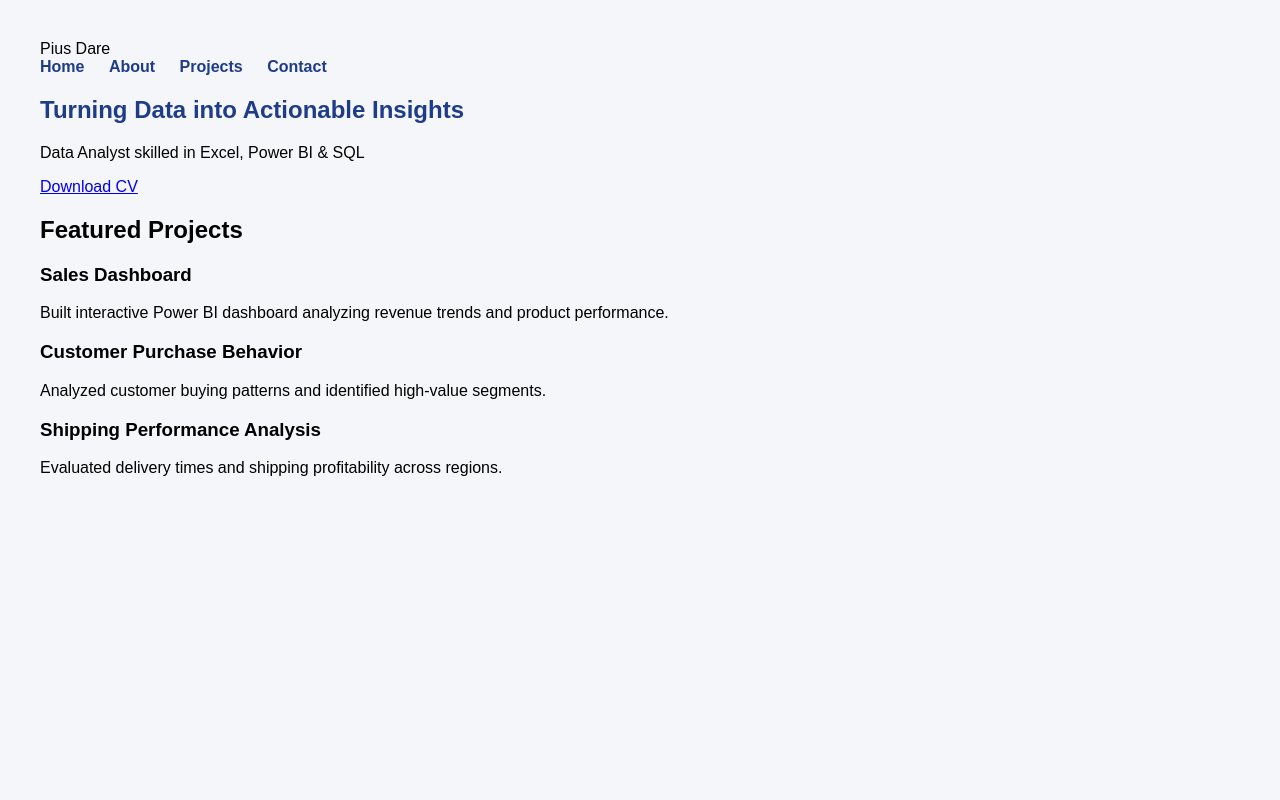
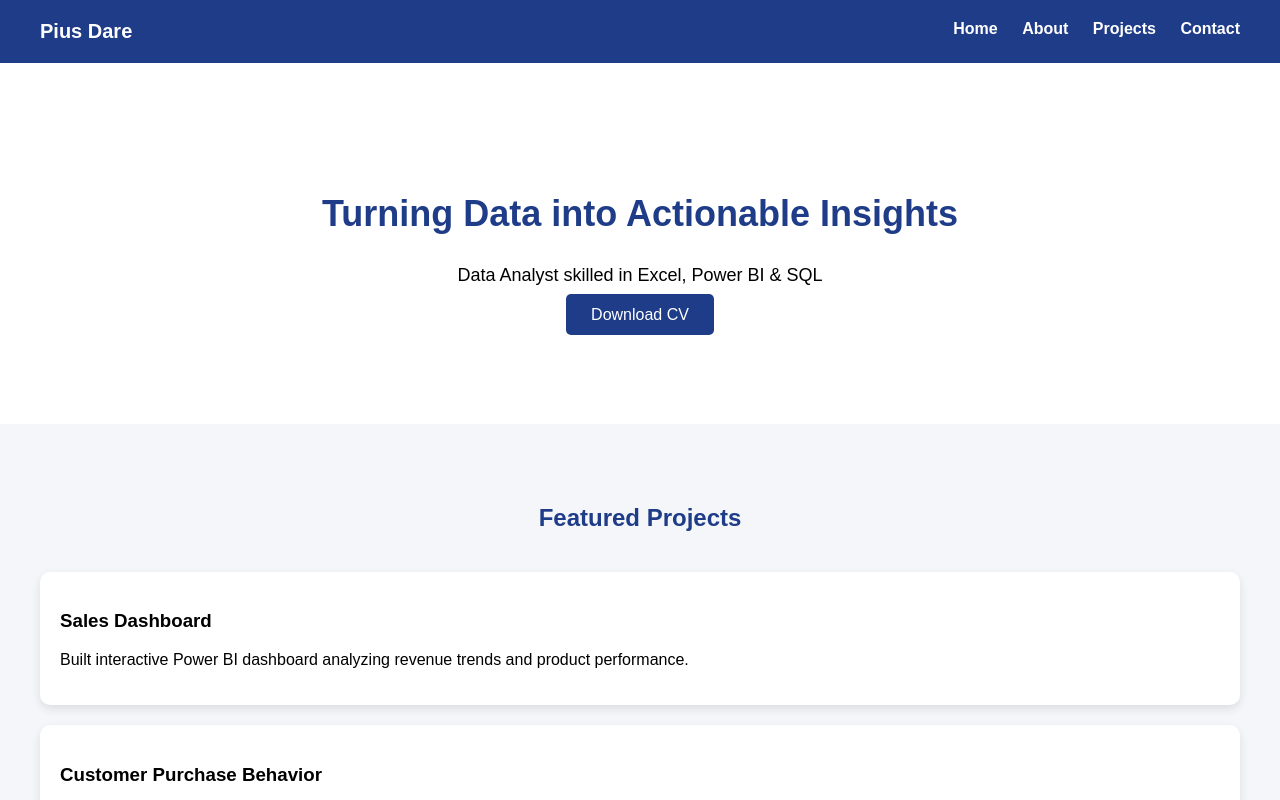
Before and after one commit to pison-ui/pius-data-portfolio-analysis, a plain HTML site: page index.html in a window 1280 px wide. Shown: the top 800 px of the page. Drawn offline with Linux system fonts and the light colour scheme.

Commit message:
Refactor CSS for layout and styling improvements

```diff
--- a/style.css
+++ b/style.css
@@ -1,20 +1,67 @@
 body {
-    font-family: Arial;
-    margin: 40px;
+    margin: 0;
+    font-family: Arial, sans-serif;
     background-color: #f4f6f9;
 }
 
-nav a {
-    margin-right: 20px;
+.navbar {
+    display: flex;
+    justify-content: space-between;
+    padding: 20px 40px;
+    background-color: #1f3c88;
+    color: white;
+}
+
+.navbar a {
+    color: white;
+    margin-left: 20px;
     text-decoration: none;
-    color: #1f3c88;
     font-weight: bold;
 }
 
-h1 {
+.logo {
+    font-size: 20px;
+    font-weight: bold;
+}
+
+.hero {
+    text-align: center;
+    padding: 100px 20px;
+    background-color: white;
+}
+
+.hero h1 {
+    font-size: 36px;
     color: #1f3c88;
 }
 
-ul {
-    line-height: 1.8;
+.hero p {
+    font-size: 18px;
+    margin: 20px 0;
 }
+
+.btn {
+    padding: 12px 25px;
+    background-color: #1f3c88;
+    color: white;
+    text-decoration: none;
+    border-radius: 5px;
+}
+
+.projects-preview {
+    padding: 60px 40px;
+}
+
+.projects-preview h2 {
+    text-align: center;
+    margin-bottom: 40px;
+    color: #1f3c88;
+}
+
+.card {
+    background-color: white;
+    padding: 20px;
+    margin-bottom: 20px;
+    border-radius: 10px;
+    box-shadow: 0px 4px 10px rgba(0,0,0,0.1);
+}
```
